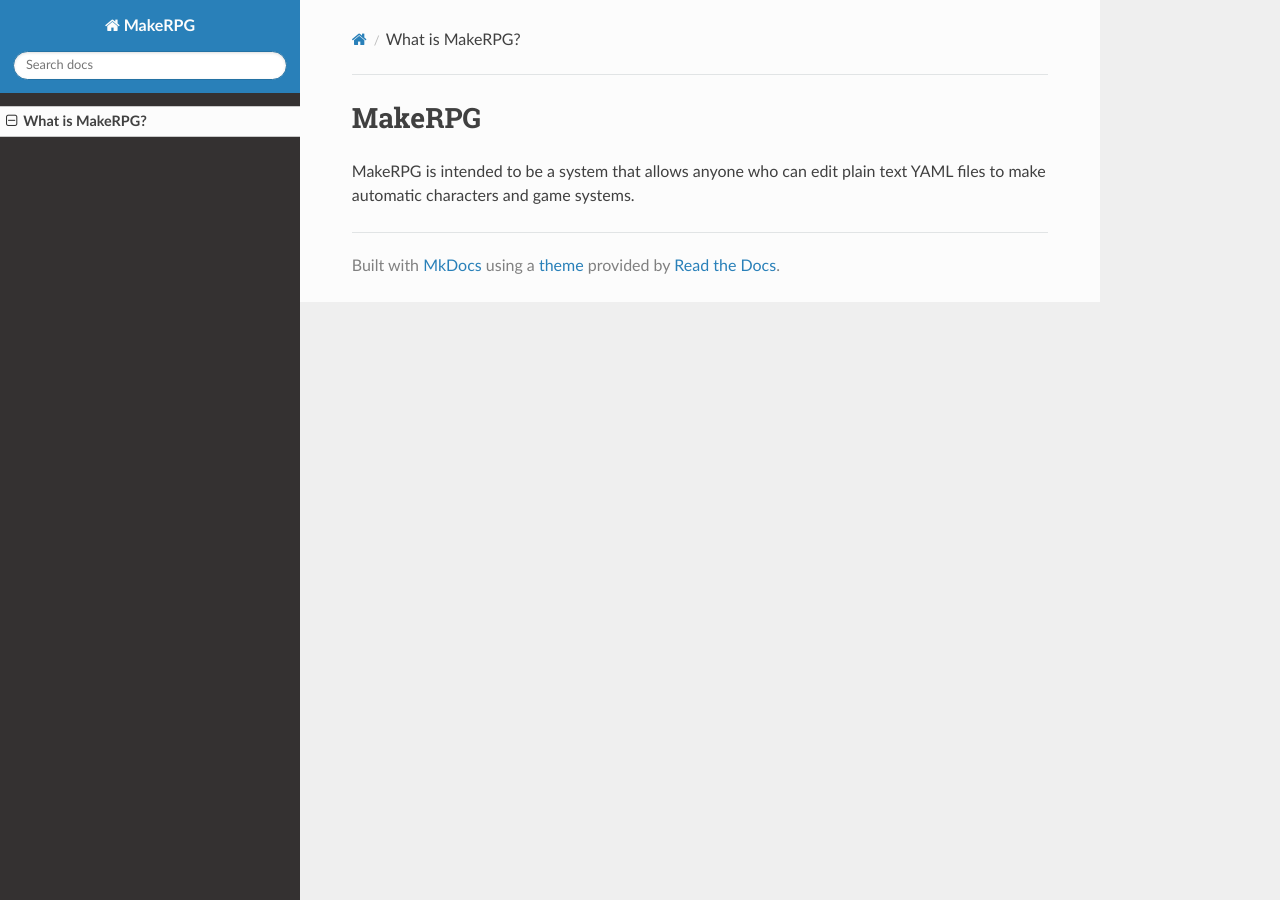
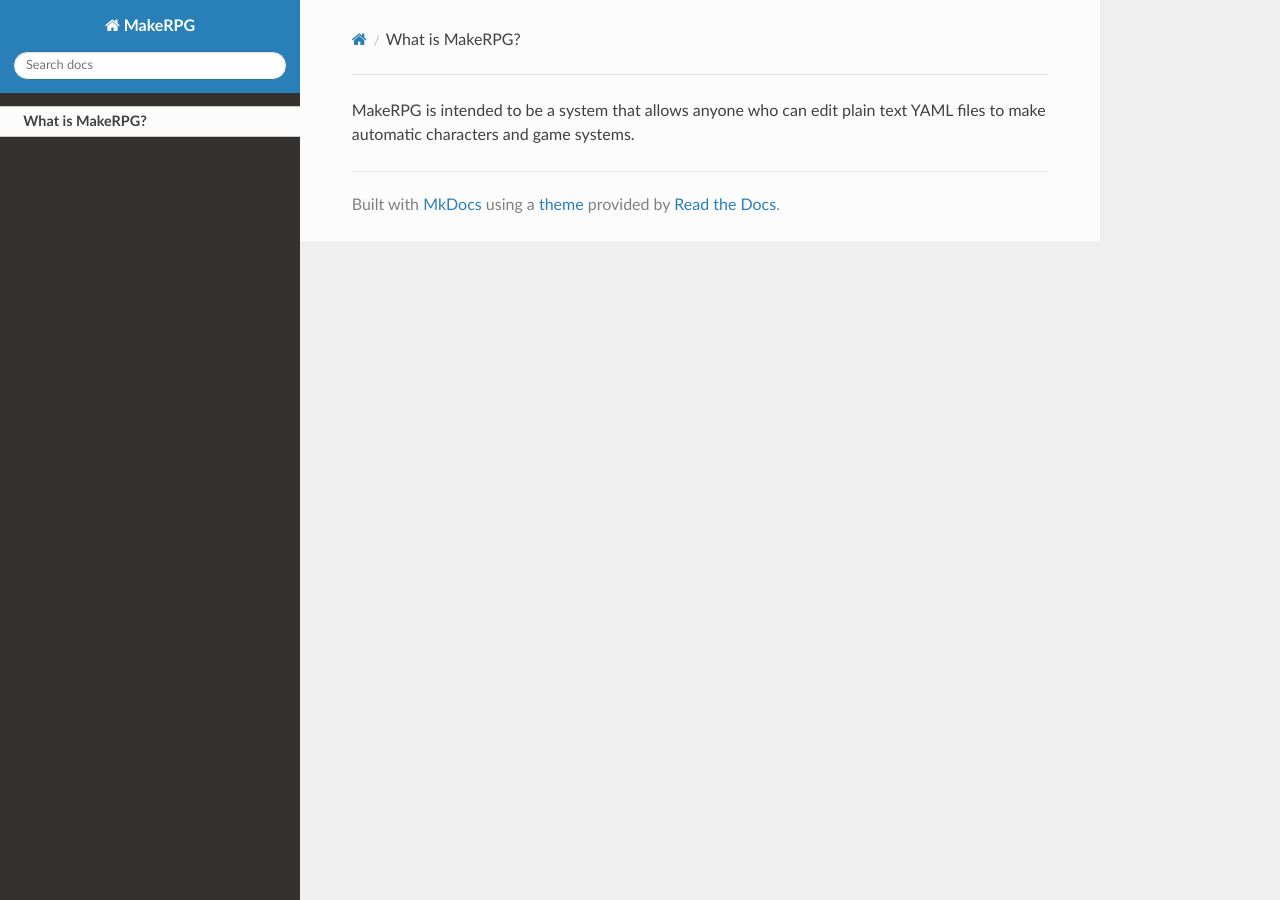
Before and after one commit to ericearl/MakeRPG, an MkDocs documentation site: the page built from docs/index.md, in a window 1280 px wide. Built offline with MkDocs 1.6.1, drawn with Linux system fonts in a browser that asks for light colours; nearby versions of some CDN libraries; old or Windows-style settings are respelled for this version of MkDocs.

Commit message:
Update index.md
Remove the unnecessary header.

```diff
--- a/docs/index.md
+++ b/docs/index.md
@@ -1,3 +1 @@
-# MakeRPG
-
 MakeRPG is intended to be a system that allows anyone who can edit plain text YAML files to make automatic characters and game systems.
```
